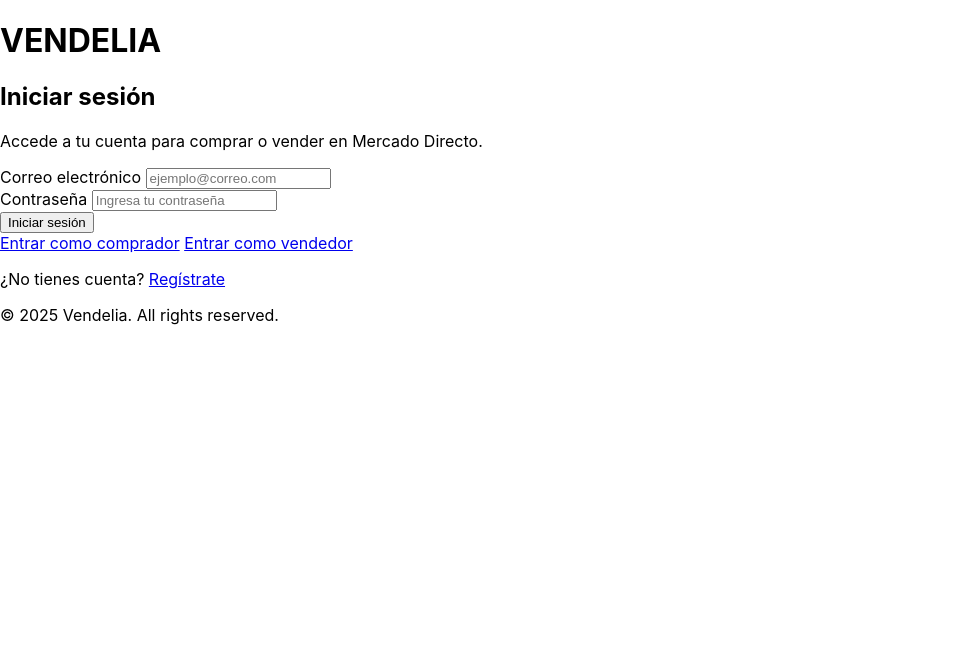
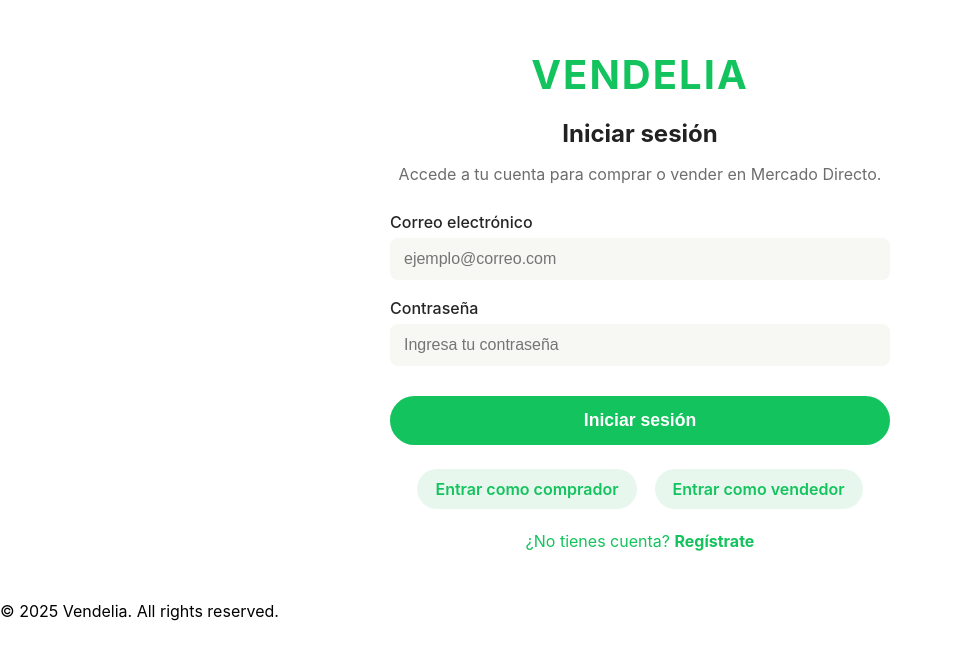
Before and after one commit to DCC-CC4401/2025-1-CC4401-grupo-12, a Django app: page /login/ in a window 1280 px wide. Shown: the top 660 px of the page, without its empty margins (0-953 px from the left). Run offline with Django 3.2, Linux system fonts and the light colour scheme.

Commit message:
/Feat/ changed the css for the login

```diff
--- a/vendelia/marketplace/static/styles.css
+++ b/vendelia/marketplace/static/styles.css
@@ -1,3 +1,4 @@
+/*Register css */
 body {
     background: #fff;
     font-family: 'Inter', Arial, sans-serif;
@@ -87,3 +88,125 @@ body {
 .submit-btn:hover {
     background: #119c4b;
 }
+
+/*login css*/
+.login-wrapper {
+    max-width: 500px;
+    margin: 50px auto;
+    padding: 0 10px;
+    text-align: center;
+}
+
+.site-title {
+    font-size: 2.5rem;
+    color: #13c35d;
+    font-weight: bold;
+    letter-spacing: 2px;
+    margin-bottom: 12px;
+}
+
+.login-title {
+    font-size: 1.5rem;
+    color: #222;
+    font-weight: 700;
+    margin-bottom: 8px;
+}
+
+.login-subtitle {
+    font-size: 1rem;
+    color: #6d6d6d;
+    margin-bottom: 28px;
+}
+
+.login-form {
+    display: flex;
+    flex-direction: column;
+    gap: 18px;
+    margin-bottom: 24px;
+    align-items: stretch;
+}
+
+.form-field {
+    text-align: left;
+    display: flex;
+    flex-direction: column;
+    gap: 6px;
+}
+
+.form-field label {
+    font-size: 1rem;
+    font-weight: 500;
+    color: #252525;
+}
+
+.form-field input {
+    background: #f7f7f4;
+    border: none;
+    border-radius: 8px;
+    padding: 12px 14px;
+    font-size: 1rem;
+    box-sizing: border-box;
+    outline: none;
+    transition: border 0.2s;
+}
+
+.form-field input:focus {
+    border: 1.5px solid #1eae65;
+}
+
+.login-btn {
+    background: #13c35d;
+    color: #fff;
+    border: none;
+    border-radius: 999px;
+    padding: 14px 0;
+    font-size: 1.1rem;
+    font-weight: 700;
+    cursor: pointer;
+    margin-top: 12px;
+    transition: background 0.2s;
+}
+
+.login-btn:hover {
+    background: #119c4b;
+}
+
+.login-options {
+    display: flex;
+    justify-content: center;
+    gap: 18px;
+    margin-bottom: 22px;
+}
+
+.btn-outline {
+    background-color: #e8f7ee;
+    color: #13c35d;
+    padding: 10px 18px;
+    border: none;
+    border-radius: 999px;
+    font-weight: 600;
+    font-size: 1rem;
+    text-decoration: none;
+    transition: background 0.2s, color 0.2s;
+}
+
+.btn-outline:hover {
+    background-color: #13c35d;
+    color: #fff;
+}
+
+.register-link {
+    font-size: 1rem;
+    color: #13c35d;
+    margin-top: 16px;
+}
+
+.register-link a {
+    color: #13c35d;
+    font-weight: bold;
+    text-decoration: none;
+}
+
+.register-link a:hover {
+    text-decoration: underline;
+}
```
